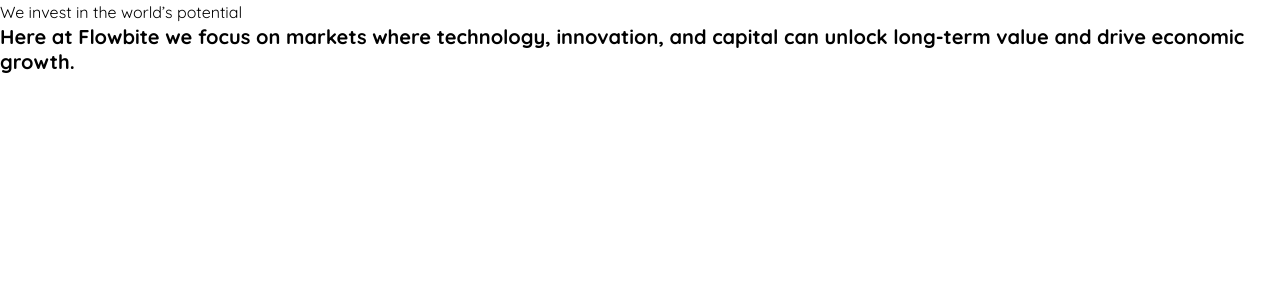
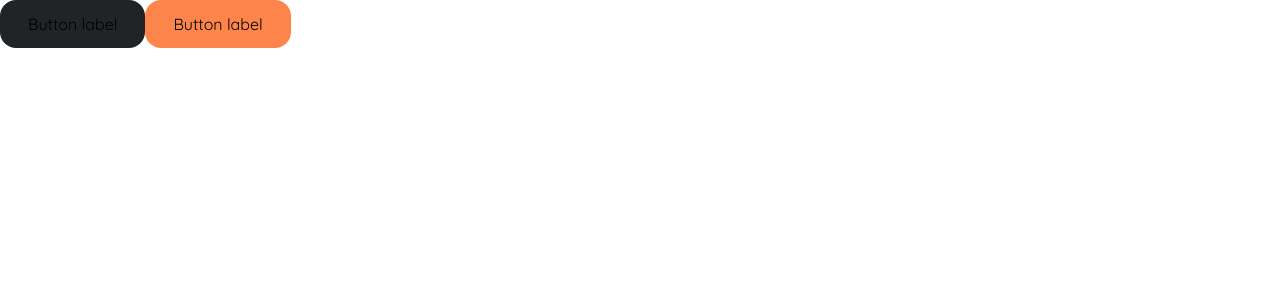
Before and after one commit to hermescati/sneakers, a Next.js app: page / in a window 1280 px wide. Shown: the top 300 px of the page. Built offline with nearby package versions, Linux system fonts and the light colour scheme.

Commit message:
Button component

```diff
--- a/app/page.tsx
+++ b/app/page.tsx
@@ -1,17 +1,11 @@
+import Button from "@/components/Button/Button";
 import "tailwindcss/tailwind.css";
 
 export default function Home() {
   return (
-    <>
-      <div className="w-200 sm:w-100 lg:w-1000">
-        <h1 className="mb-4 text-4xl font-extrabold leading-none tracking-tight md:text-5xl lg:text-6xl">
-          We invest in the world’s potential
-        </h1>
-        <p className="logo">
-          Here at Flowbite we focus on markets where technology, innovation, and
-          capital can unlock long-term value and drive economic growth.
-        </p>
-      </div>
-    </>
+    <section>
+      <Button intent="primary" content="Button label" />
+      <Button intent="secondary" content="Button label" />
+    </section>
   );
 }
--- /dev/null
+++ b/components/Button/Button.tsx
@@ -0,0 +1,31 @@
+import { cva, VariantProps } from "class-variance-authority";
+
+const buttonStyles = cva("rounded-2xl py-3 px-7", {
+  variants: {
+    intent: {
+      primary: "bg-gray-900",
+      secondary: "bg-accent",
+    },
+    defaultVariants: {
+      intent: "primary",
+    },
+  },
+});
+
+interface ButtonProps extends VariantProps<typeof buttonStyles> {
+  content: string;
+  disabled?: boolean;
+}
+
+export default function Button({
+  intent,
+  content,
+  disabled = false,
+  ...props
+}: ButtonProps) {
+  return (
+    <button className={buttonStyles({ intent })} {...props}>
+      {content}
+    </button>
+  );
+}
--- a/styles/globals.css
+++ b/styles/globals.css
@@ -1,8 +1,8 @@
 @tailwind base;
 @tailwind components;
-@tailwind utilties;
+@tailwind utilities;
 
-.logo {
+/* .logo {
   line-height: normal;
   font-size: 1.25rem;
   font-weight: 700;
@@ -54,7 +54,7 @@
   line-height: normal;
   font-size: 0.5rem;
   font-weight: 500;
-}
+} */
 
 /* :root {
   --max-width: 1100px;
--- a/tailwind.config.ts
+++ b/tailwind.config.ts
@@ -7,20 +7,27 @@
     "./app/**/*.{js,ts,jsx,tsx,mdx}",
   ],
   theme: {
+    colors: {
+      transparent: "transparent",
+      black: "#000",
+      white: "#FFF",
+      gray: {
+        50: "#FFF",
+        100: "#FAFBFB",
+        200: "#F2F2F2",
+        300: "#EBEBEB",
+        400: "#BEBFC0",
+        600: "#6F6F6F",
+        700: "#565656",
+        800: "#33383C",
+        900: "#212427",
+      },
+    },
     extend: {
       colors: {
-        "color-50": "#FFF",
-        "color-100": "#FAFBFB",
-        "color-200": "#F2F2F2",
-        "color-300": "#EBEBEB",
-        "color-400": "#BEBFC0",
-        "color-500": "#FD844A",
-        "color-600": "#6F6F6F",
-        "color-700": "#565656",
-        "color-800": "#33383C",
-        "color-900": "#212427",
-        "color-success": "#15F37D",
-        "color-danger": "#F32F15",
+        accent: "#FD844A",
+        success: "#15F37D",
+        danger: "#F32F15",
       },
     },
   },
```
Also changed, not shown: package.json (+6 -5 lines), 1 other file (tests, documents, lock files or other folders).
